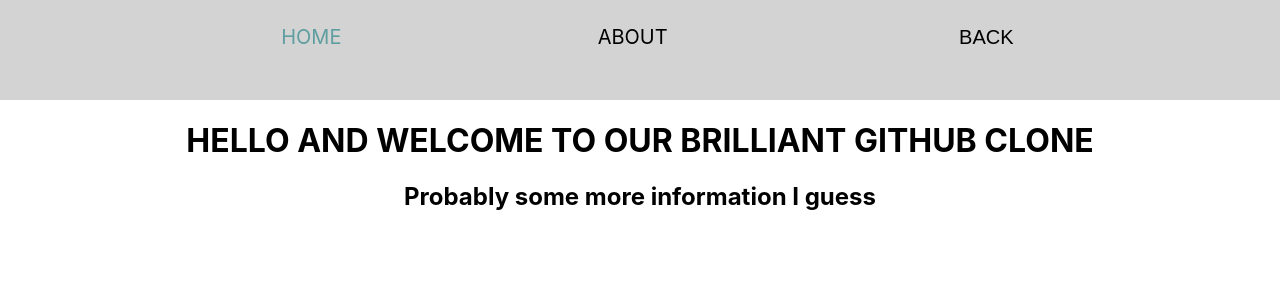
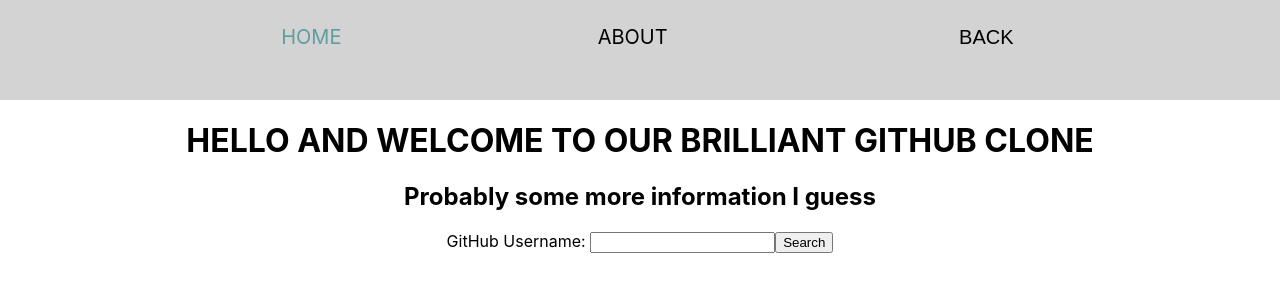
Before and after one commit to rwclutterbuck/repo-tracker, a React (Create React App) app: page / in a window 1280 px wide. Shown: the top 300 px of the page. Built offline with nearby package versions, Linux system fonts and the light colour scheme.

Commit message:
Add: search form to home page

```diff
--- a/src/pages/Home/index.js
+++ b/src/pages/Home/index.js
@@ -1,4 +1,5 @@
 import React from "react";
+import { SearchForm } from "../../components/";
 
 const Home = () => {
   return (
@@ -7,6 +8,9 @@
         <h1>HELLO AND WELCOME TO OUR BRILLIANT GITHUB CLONE</h1>
         <h2>Probably some more information I guess </h2>
       </div>
+      <div>
+        <SearchForm />
+      </div>
     </>
   );
 };
```
